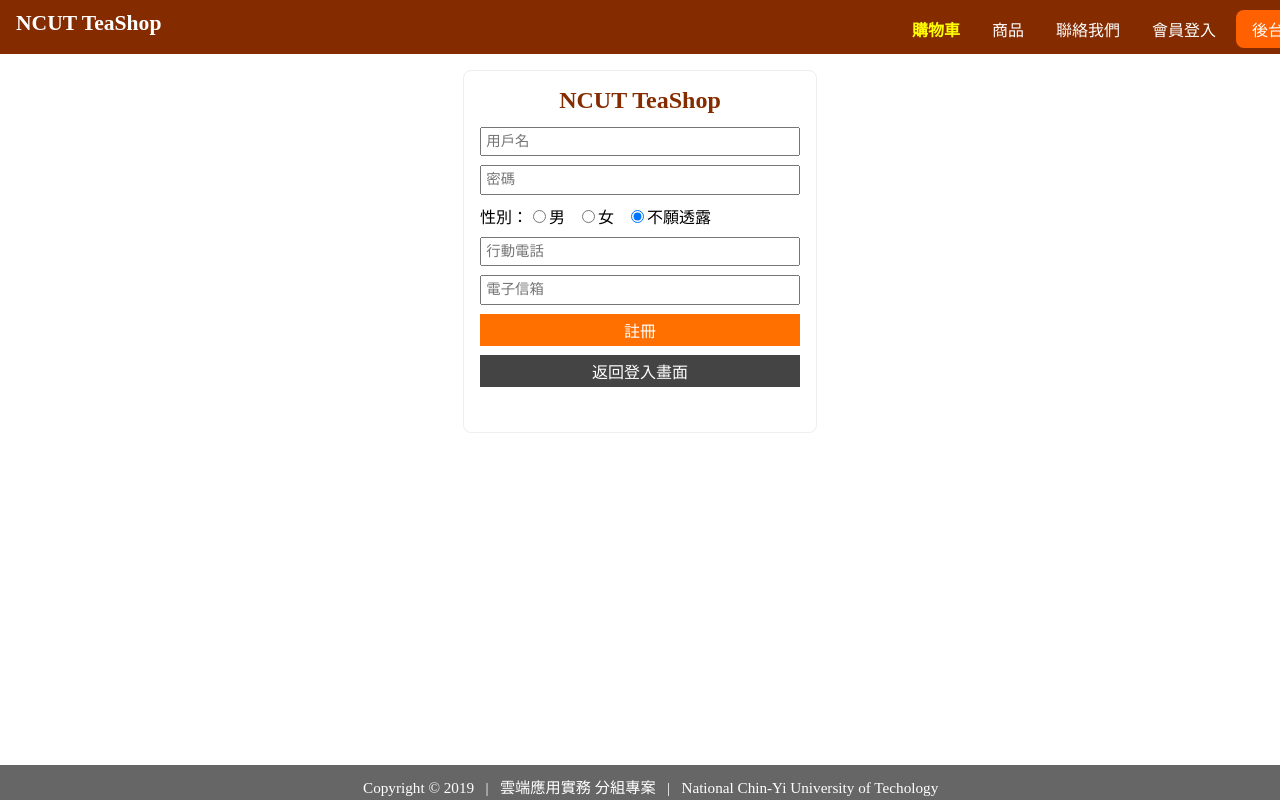
After one commit to dakeouo/NCUT_CloudProj, a PHP site: page /register.php in a window 1280 px wide. The commit adds this page. Run offline with PHP 8.4, Linux system fonts and the light colour scheme.

Commit message:
Frontend register page finish

```diff
--- a/asset/css/shop.css
+++ b/asset/css/shop.css
@@ -205,7 +205,11 @@ input{
 	font-family: inherit;
 	width: 100%;
 }
-
+.form-block{
+	margin-top: 0.3em;
+	margin-bottom: 0.3em;
+	text-align: left;
+}
 /*-----button-----*/
 .btn{
 	text-decoration: none;
--- a/login.php
+++ b/login.php
@@ -8,9 +8,9 @@
 		<div class="login-form">
 			<label class="title">NCUT TeaShop</label>
 			<form method="POST" action="">
-				<input type="email" name="email" placeholder="電子信箱">
-				<input type="password" name="password" placeholder="密碼">
-				<input type="button" name="submit" class="btn btn-second half" value="註冊" onclick="javascript:location.href='register'">
+				<input type="email" name="email" placeholder="電子信箱" required>
+				<input type="password" name="password" placeholder="密碼" required>
+				<input type="button" name="submit" class="btn btn-second half" value="註冊" onclick="javascript:location.href='register.php'">
 				<input type="button" name="submit" class="btn btn-primary half" value="登入">
 			</form>
 		</div>
--- /dev/null
+++ b/register.php
@@ -0,0 +1,27 @@
+<html>
+<head>
+	<?php $title = "註冊";  include_once "temp/header.php"; ?>
+</head>
+<body>
+	<?php include_once "temp/banner.php" ?>
+	<div class="container">
+		<div class="login-form">
+			<label class="title">NCUT TeaShop</label>
+			<form method="POST" action="">
+				<input type="text" name="email" placeholder="用戶名" required>
+				<input type="password" name="password" placeholder="密碼" required>
+				<div class="form-block">
+					性別：<input type="radio" name="sex" value="M">男&nbsp;&nbsp;
+					<input type="radio" name="sex" value="F">女&nbsp;&nbsp;
+					<input type="radio" name="sex" value="N" checked>不願透露
+				</div>
+				<input type="text" name="phone" placeholder="行動電話" required>
+				<input type="email" name="email" placeholder="電子信箱" required>
+				<input type="button" name="submit" class="btn btn-primary fit" value="註冊">
+				<input type="button" name="submit" class="btn btn-second fit" value="返回登入畫面" onclick="javascript:location.href='login.php'">
+			</form>
+		</div>
+	</div>
+	<?php include_once "temp/footer.php" ?>
+</body>
+</html>
```
